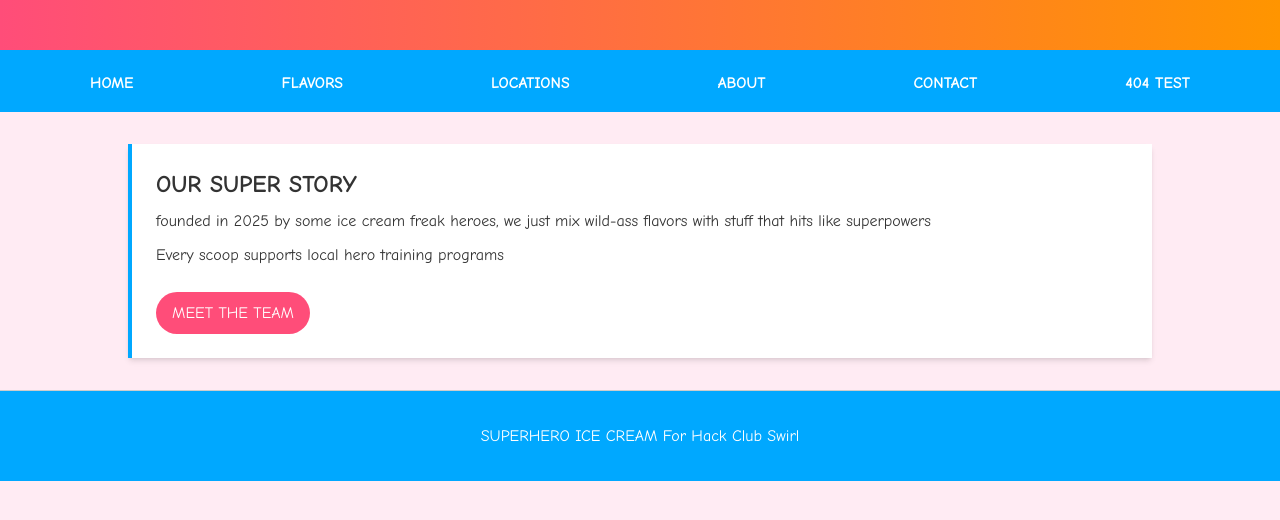
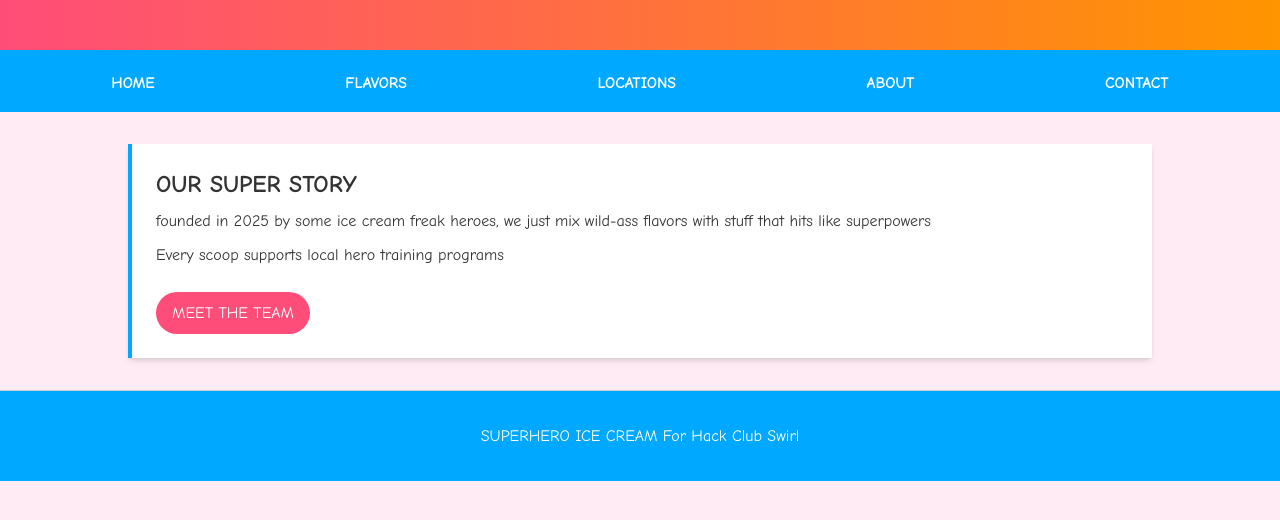
Before and after one commit to AshtonhallCOding/Ashcream, a plain HTML site: page about.html in a window 1280 px wide. Shown: the part 146-666 px from the top of the page. Drawn offline with nearby package versions, Linux system fonts and the light colour scheme.

Commit message:
Update about.html

```diff
--- a/about.html
+++ b/about.html
@@ -19,7 +19,7 @@
 <a class="transition text-white hover:text-[#ffeb3b] font-bold" href="locations.html">LOCATIONS</a>
 <a class="hover:text-[#ffeb3b] text-white font-bold transition" href="about.html">ABOUT</a>
 <a href="contact.html" class="text-white hover:text-[#ffeb3b] font-bold transition">CONTACT</a>
-<a class="transition hover:text-[#ffeb3b] font-bold text-white" href="404.html">404 TEST</a>
+
 </nav>
 
 <div class="bg-white border-l-4 border-[#00a8ff] shadow-md w-[80%] p-6 my-8 mx-auto">
```
